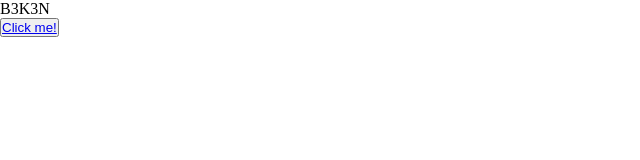
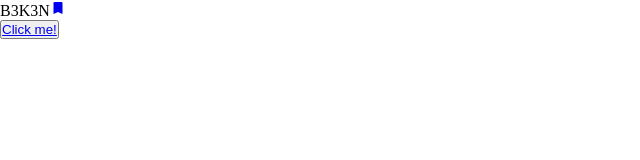
Before and after one commit to hermawangan/b3k3nwebapp, a React (Create React App) app: page / in a window 1280 px wide. Shown: the top 160 px of the page, without its empty margins (0-640 px from the left). Built offline with nearby package versions, Linux system fonts and the light colour scheme.

Commit message:
added a link to bookmaks

```diff
--- a/src/components/Nav.jsx
+++ b/src/components/Nav.jsx
@@ -1,11 +1,16 @@
 import React from "react";
 import { Outlet } from "react-router-dom";
+import { IoMdBookmark } from "react-icons/io";
+import { Link } from "react-router-dom";
 
 function Nav() {
   return (
     <>
       <nav>
         <span>B3K3N</span>
+        <Link to="bookmark">
+          <IoMdBookmark />
+        </Link>
       </nav>
       <Outlet />
     </>
```
